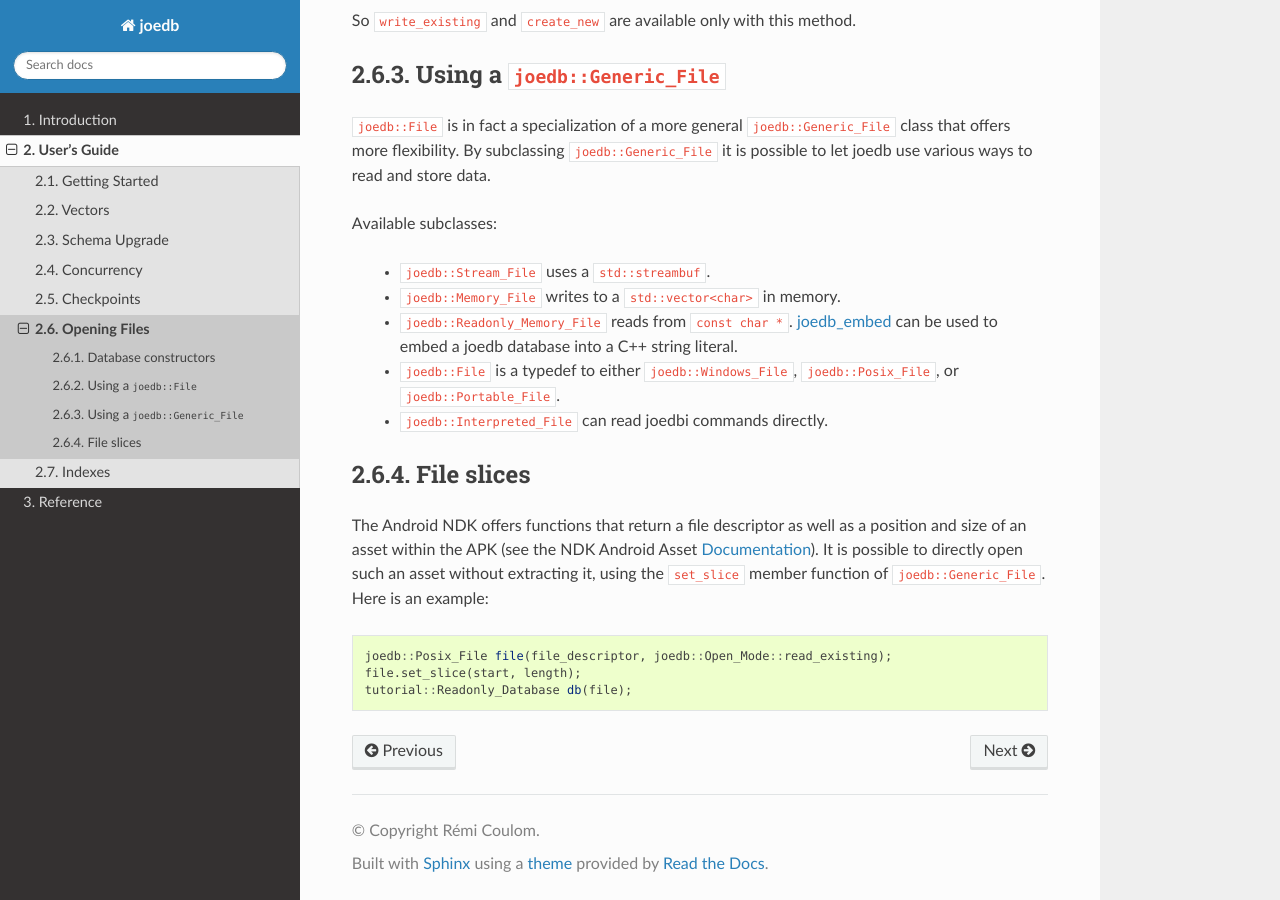
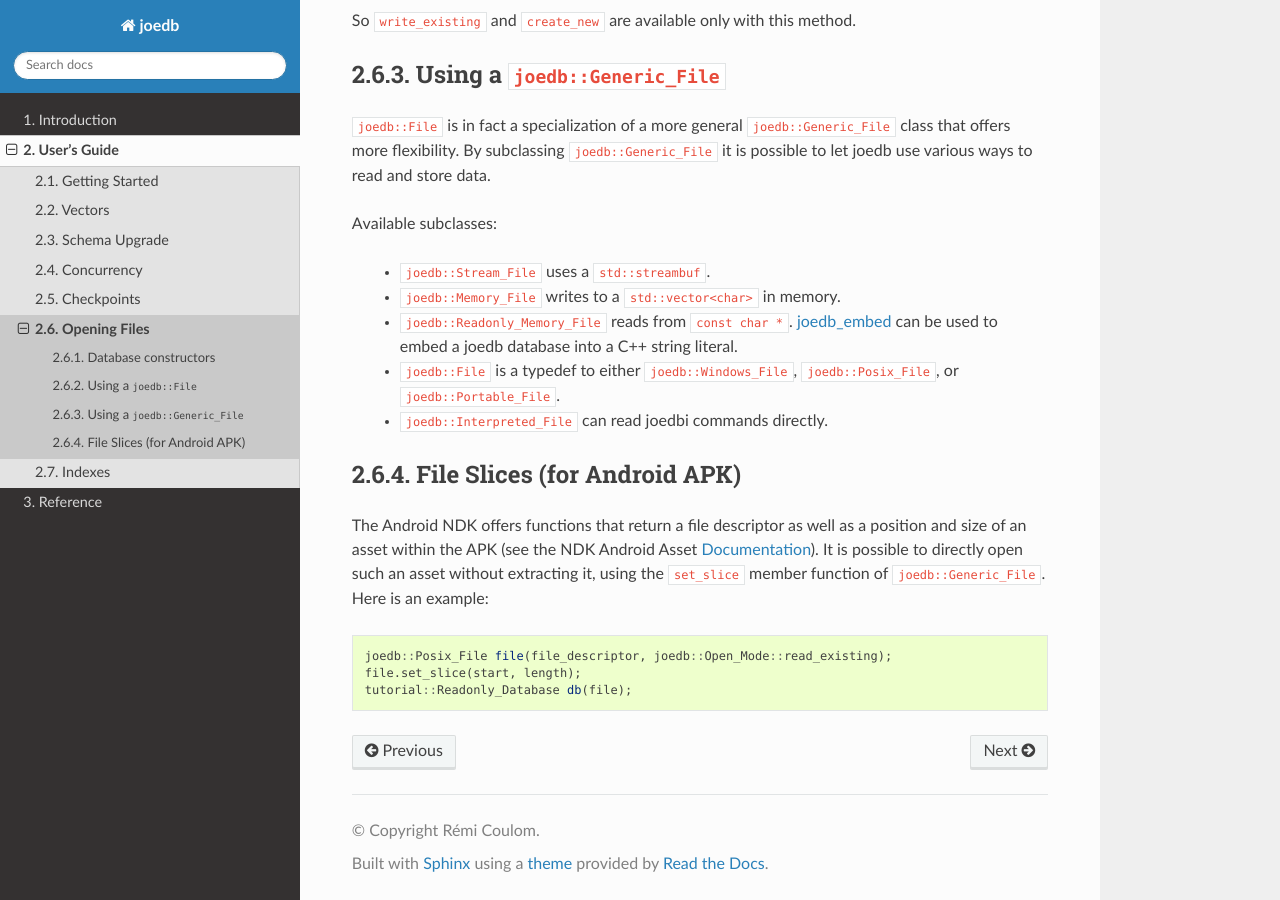
Before and after one commit to Remi-Coulom/joedb, a Sphinx documentation site: the page built from doc/source/opening_files.rst, in a window 1280 px wide and 900 px high, scrolled down 1027 px. Built offline with Sphinx 7.4.7 and the Read the Docs theme 2.0.0, drawn with Linux system fonts in a browser that asks for light colours; formulas are drawn with MathJax 3.

Commit message:
better title

```diff
--- a/doc/source/opening_files.rst
+++ b/doc/source/opening_files.rst
@@ -66,8 +66,8 @@
 
 .. _file_slices:
 
-File slices
------------
+File Slices (for Android APK)
+-----------------------------
 
 The Android NDK offers functions that return a file descriptor as well as a
 position and size of an asset within the APK (see the NDK Android Asset
```
